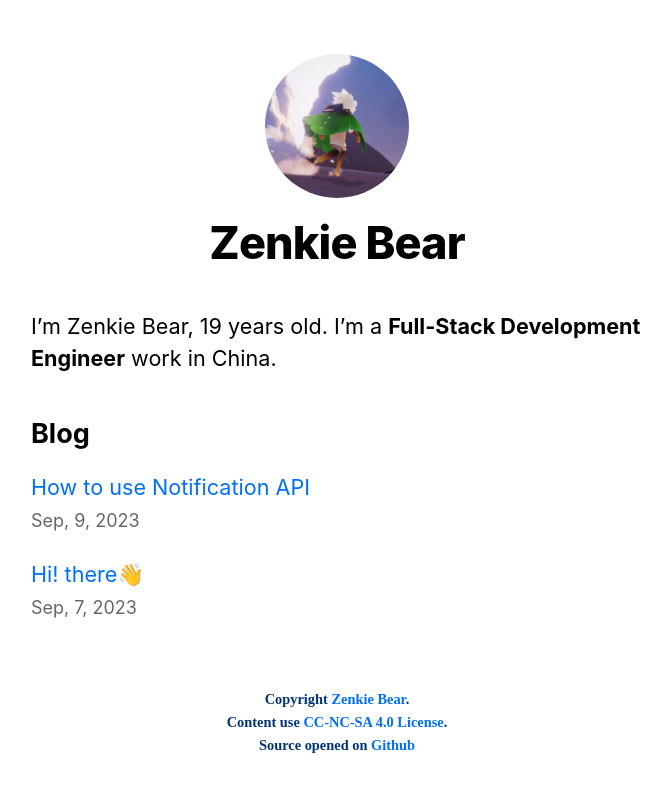
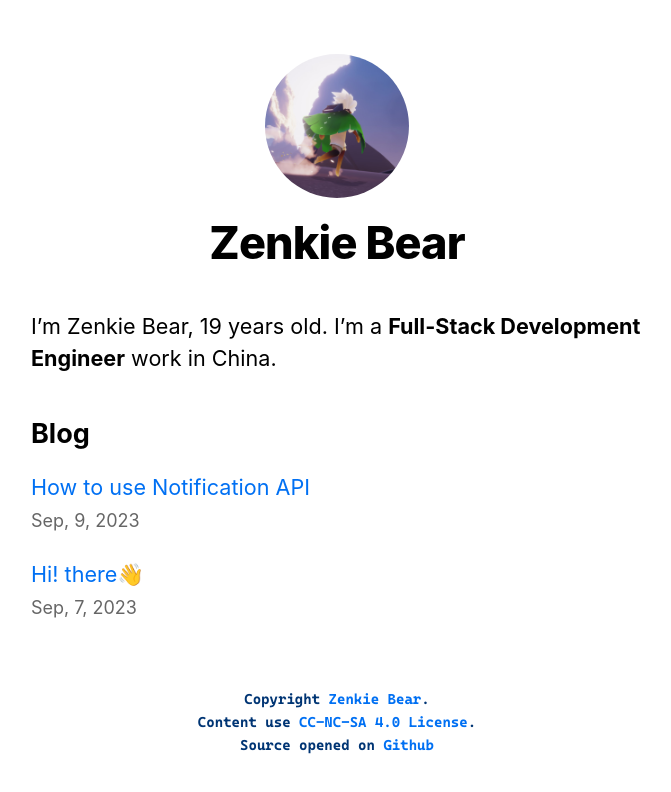
Before and after one commit to ZenkieBear/zenkie-blog, a Next.js app: page / in a window 1280 px wide. Shown: the top 792 px of the page, without its empty margins (303-974 px from the left). Built offline with nearby package versions, Linux system fonts and the light colour scheme.

Commit message:
fix: integrated with Cascadia Code font

```diff
--- /dev/null
+++ b/styles/fonts.scss
@@ -0,0 +1,4 @@
+@font-face {
+  font-family: "Cascadia Code";
+  src: url('~@/public/fonts/CascadiaCode.ttf');
+}
--- a/styles/global.scss
+++ b/styles/global.scss
@@ -1,4 +1,6 @@
 @use 'variables';
+@use 'fonts';
+
 // Variables
 $clr-primary: variables.$clr-primary;
 $clr-code-keyword: variables.$clr-code-keyword;
```
Also changed, not shown: public/fonts/CascadiaCode.ttf (added).
